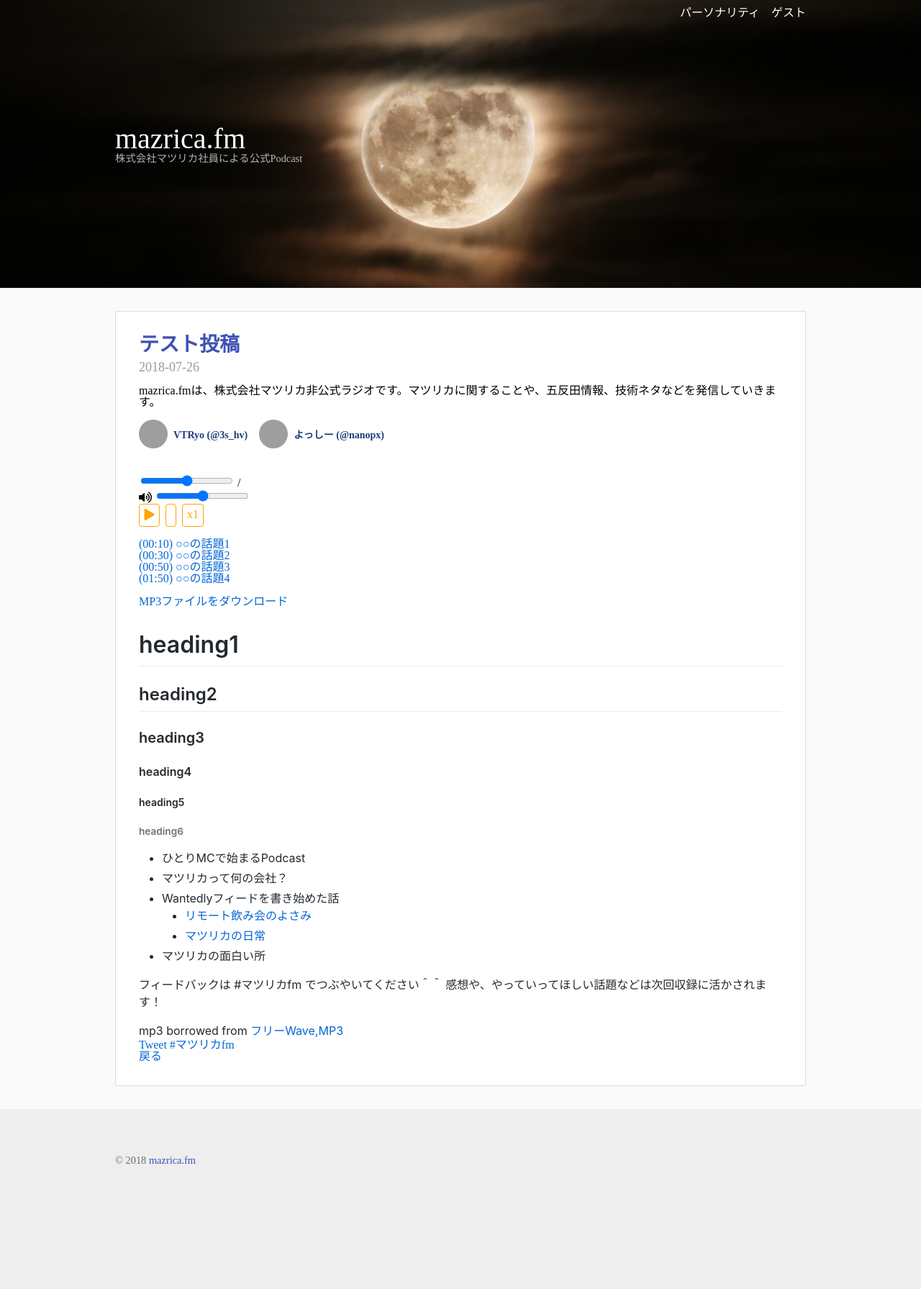
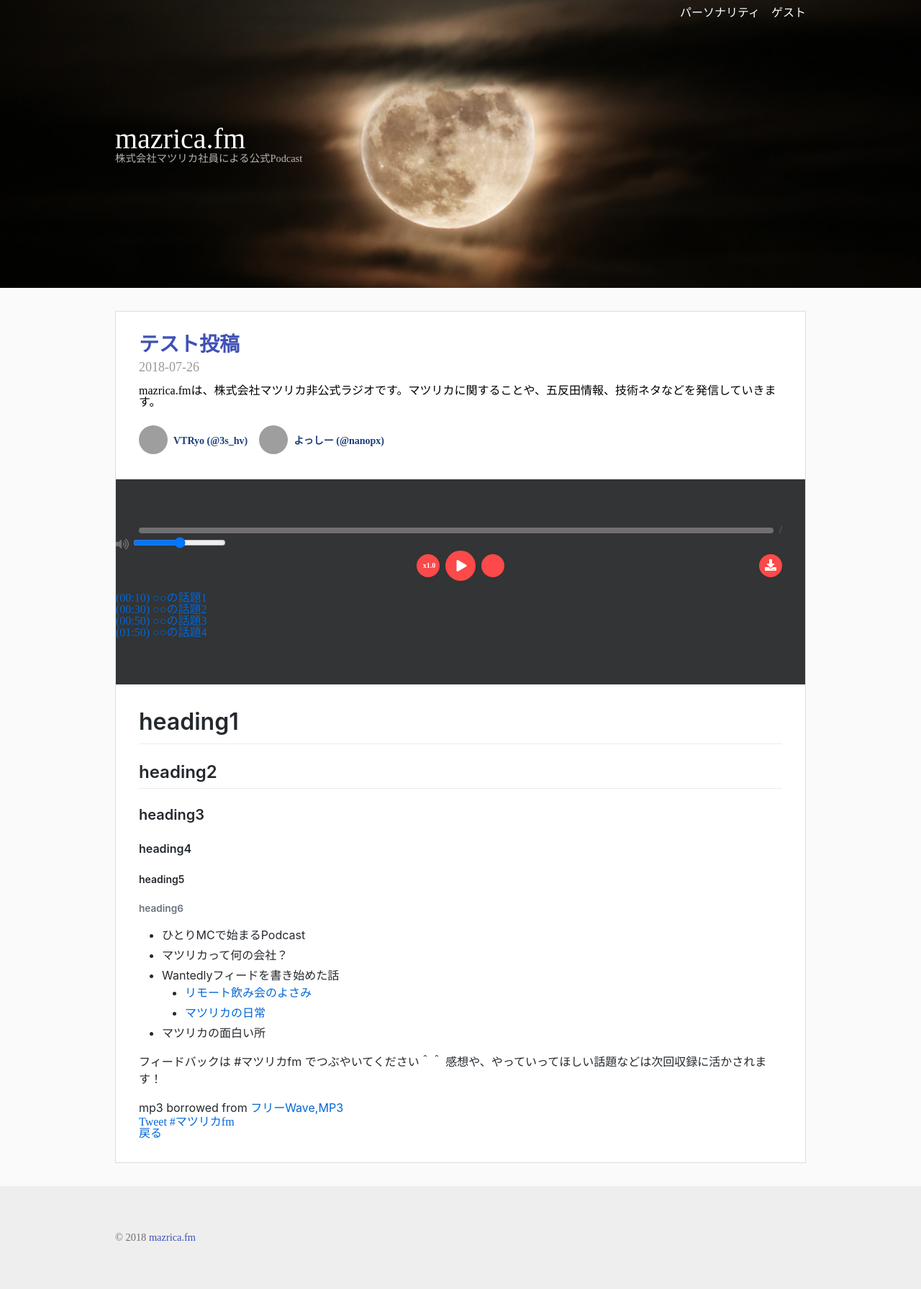
Before and after one commit to mazricafm/mazricafm.github.io, a Jekyll site: the page built from _posts/2018-07-26-test.md, in a window 1280 px wide. Shown: the whole page at 72% size. Built offline with Jekyll 4.4.1, drawn with Linux system fonts in a browser that asks for light colours; nearby versions of some CDN libraries; comment, search, counter and statistics services are not loaded; before the commit the page ends 1683 px from its top, so only the background shows below that; grey boxes are pictures that could not be loaded.

Commit message:
[WIP] Player styles

```diff
--- a/_includes/player.html
+++ b/_includes/player.html
@@ -1,17 +1,22 @@
 <div class="player">
-  <div class="player-control-slider">
-    <input type="range" class="amplitude-song-slider" amplitude-main-song-slider="true" step=".1"/>
-    <span class="amplitude-current-time" amplitude-main-current-time="true"></span>/<span class="amplitude-duration-time" amplitude-main-duration-time="true"></span>
+  <div class="player-progress">
+    <div class="player-progress-bar amplitude-song-played-progress" amplitude-main-song-played-progress="true" step=".1">
+      <div class="player-progress-bar-inner"></div>
+    </div>
+    <div class="player-progress-state">
+      <span class="amplitude-current-time" amplitude-main-current-time="true"></span>/<span class="amplitude-duration-time" amplitude-main-duration-time="true"></span>
+    </div>
   </div>
 
-  <div class="player-control-volume">
+  <div class="player-volume">
     <i class="fas fa-volume-up"></i> <input type="range" class="amplitude-volume-slider" />
   </div>
 
-  <div class="player-control-buttons">
-    <a class="button amplitude-play-pause amplitude-paused" amplitude-song-index="0"></a>
-    <a class="button amplitude-mute"></a>
-    <a class="button amplitude-playback-speed"></a>
+  <div class="player-buttons">
+    <a class="amplitude-playback-speed"></a>
+    <a class="amplitude-play-pause amplitude-paused" amplitude-song-index="0"></a>
+    <a class="amplitude-mute"></a>
+    <a class="player-buttons-download" href="{{ page.audio }}" download="{{ site.title }}_{{ page.title }}.mp3"><i class="fas fa-download"></i></a>
   </div>
 
   <ol class="player-chapters">
@@ -22,7 +27,33 @@
     {% endfor %}
   </ol>
 
-  <div class="player-download">
-    <a href="{{ page.audio }}" download="{{ site.title }}_{{ page.title }}.mp3">MP3ファイルをダウンロード</a>
-  </div>
 </div>
+
+{% if page.audio != null %}
+  <script src="https://cdnjs.cloudflare.com/ajax/libs/amplitudejs/3.3.0/amplitude.min.js"></script>
+  <script>
+    var $progress = document.querySelector('.player-progress-bar')
+    var $innerProgress = document.querySelector('.player-progress-bar-inner')
+
+    Amplitude.init({
+      "songs": [
+        {
+          "name": "{{ page.title }}",
+          "url": "{{ page.audio }}"
+        },
+      ],
+      "callbacks": {
+        'time_update': function() {
+          var songPlayedPercentage = Amplitude.getSongPlayedPercentage();
+          $innerProgress.style.width = songPlayedPercentage + '%'
+        }
+      }
+    });
+
+    $progress.addEventListener('click', function(e) {
+      var offset = this.getBoundingClientRect();
+      var x = e.pageX - offset.left;
+      Amplitude.setSongPlayedPercentage((parseFloat(x) / parseFloat(this.offsetWidth)) * 100);
+    });
+  </script>
+{% endif %}
--- a/css/_mixins.scss
+++ b/css/_mixins.scss
@@ -50,3 +50,11 @@
       -ms-align-self: $align;
           align-self: $align;
 }
+
+// nowrap | wrap | wrap-reverse
+@mixin flex-wrap($wrap) {
+  -webkit-flex-wrap: $wrap;
+     -moz-flex-wrap: $wrap;
+      -ms-flex-wrap: $wrap;
+          flex-wrap: $wrap;
+}
--- a/css/blocks/_player.scss
+++ b/css/blocks/_player.scss
@@ -1,30 +1,96 @@
+$color-player-main: #fc4949;
+$color-player-white: #ffffff;
+$color-player-gray: #716f72;
+// $color-player-back: #1b1d1e;
+$color-player-back: #323435;
+
 .player {
-  &-control {
+  background-color: $color-player-back;
+  // box-sizing: border-box;
+  padding: 64px 0 64px 0;
+
+  &-progress {
+    @include flex;
+    @include align-items(center);
+    box-sizing: border-box;
+    padding: 0 32px 0 32px;
+
+    &-bar {
+      background-color: $color-player-gray;
+      border-radius: 6px;
+      cursor: pointer;
+      height: 8px;
+      position: relative;
+      overflow: hidden;
+      width: 100%;
+
+      &-inner {
+        background-color: $color-player-main;
+        border-radius: 4px;
+        bottom: 0;
+        top: 0;
+        left: 0;
+        position: absolute;
+      }
+    }
+
+    &-state {
+      color: $color-player-gray;
+      margin-left: 8px;
+      font-size: 14px;
+    }
+  }
+
+  &-volume {
+    color: $color-player-gray;
+  }
+
   &-buttons {
     @include flex;
+    @include justify-content(center);
+    @include align-items(center);
+
+    box-sizing: border-box;
+    padding: 0 32px 0 32px;
+    position: relative;
 
     a {
+      background-color: $color-player-main;
+      color: $color-player-white;
       margin-left: 8px;
+      border-radius: 50%;
+      width: 32px;
+      height: 32px;
+      line-height: 32px;
+      text-align: center;
+      cursor: pointer;
 
       &:first-child {
         margin-left: 0;
       }
     }
-    }
+
+    &-download {
+      position: absolute;
+      right: 32px;
     }
 
     .amplitude-play-pause {
       text-decoration: none;
       font-size: 16px;
       display: block;
+      width: 42px;
+      height: 42px;
+      line-height: 42px;
 
-    &.amplitude-paused:before {
+      &.amplitude-paused::before {
         content: "\f04b";
         font-family: "Font Awesome 5 Free";
         font-weight: 900;
+        margin-left: 3px;
       }
 
-    &.amplitude-playing:before {
+      &.amplitude-playing::before {
         content: "\f04c";
         font-family: "Font Awesome 5 Free";
         font-weight: 900;
@@ -36,13 +102,13 @@
       font-size: 16px;
       display: block;
 
-    &.amplitude-muted:before {
+      &.amplitude-muted::before {
         content: "\f028";
         font-family: "Font Awesome 5 Free";
         font-weight: 900;
       }
 
-    &.amplitude-not-muted:before {
+      &.amplitude-not-muted::before {
         content: "\f6a9";
         font-family: "Font Awesome 5 Free";
         font-weight: 900;
@@ -51,27 +117,29 @@
 
     .amplitude-playback-speed {
       text-decoration: none;
-    font-size: 16px;
+      font-size: 10px;
+      font-weight: bold;
       display: block;
 
-    &:before {
-      content: "x1";
+      &::before {
+        content: "x1.0";
+        margin-left: 3px;
       }
 
-    &.amplitude-playback-speed-15:before {
+      &.amplitude-playback-speed-15::before {
         content: "x1.5";
+        margin-left: 3px;
       }
 
-    &.amplitude-playback-speed-20:before {
+      &.amplitude-playback-speed-20::before {
         content: "x2.0";
+        margin-left: 3px;
+      }
     }
   }
 
   &-chapters {
     margin-top: 16px;
-  }
-
-  &-download {
-    margin-top: 16px;
+    // background-color: $color-player-white;
   }
 }
--- a/css/pages/_post.scss
+++ b/css/pages/_post.scss
@@ -20,9 +20,11 @@
 
   &-participants {
     @include flex;
+    @include flex-wrap(wrap);
     margin-top: 16px;
 
     li {
+      margin-top: 8px;
       margin-right: 16px;
     }
   }
@@ -30,9 +32,12 @@
   &-content {
     margin-top: 16px;
 
-    .player,
     .markdown {
       margin-top: 32px;
+    }
+
+    .player {
+      margin: 32px -32px 0 -32px;
     }
   }
 
--- a/css/pages/_top.scss
+++ b/css/pages/_top.scss
@@ -33,9 +33,11 @@
 
       ul {
         @include flex;
+        @include flex-wrap(wrap);
         margin-top: 16px;
 
         li {
+          margin-top: 8px;
           margin-right: 16px;
         }
       }
```
Also changed, not shown: _layouts/post.html (+0 -13 lines). Lines whose indentation alone changed are shown as unchanged.
